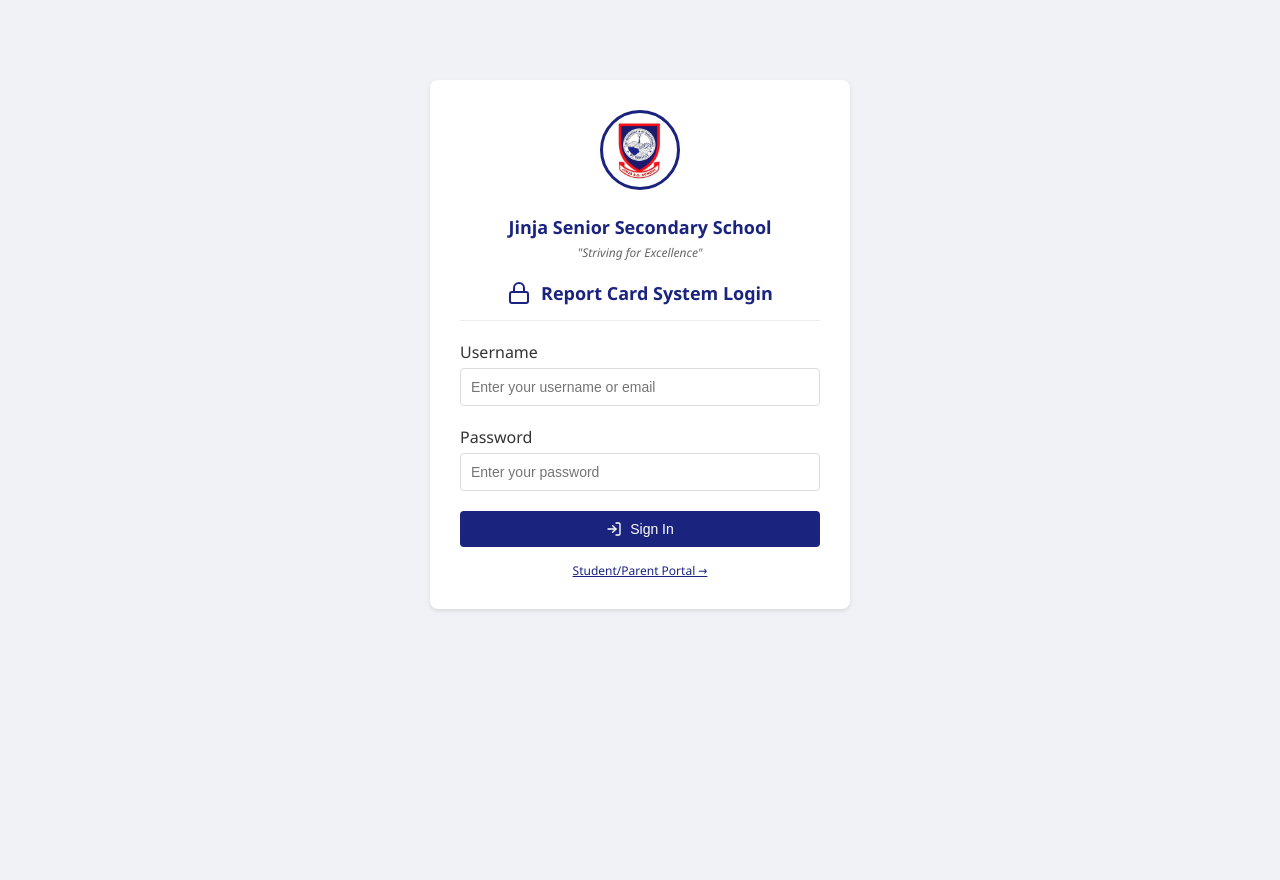
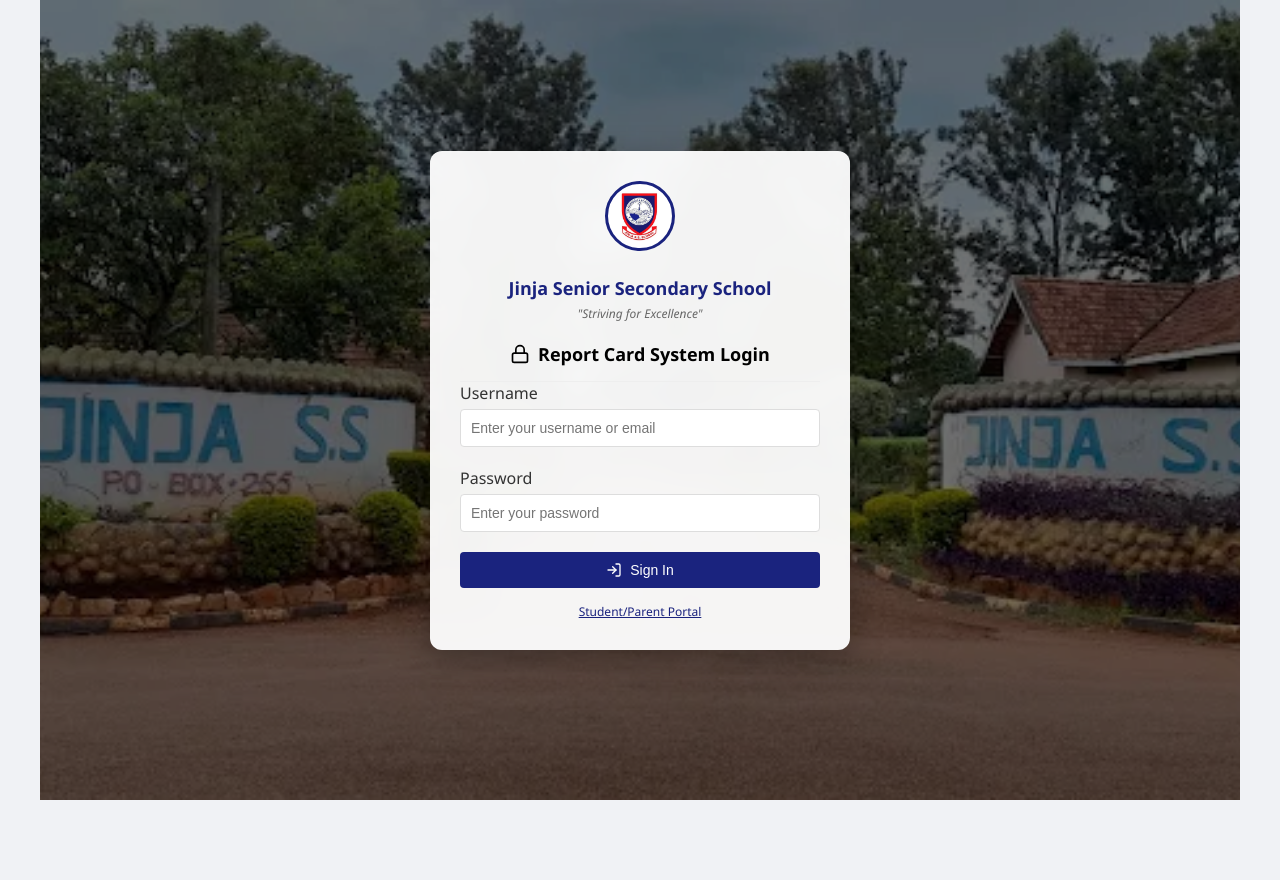
Before and after one commit to jiangsalim/jinja-sss-report-card, a Django app: page /login/ in a window 1280 px wide. After the commit the page ends 800 px from the top, so only its background shows below. Run offline with Django 5.2, Linux system fonts and the light colour scheme.

Commit message:
Add school photo background to login pages

```diff
--- a/templates/accounts/login.html
+++ b/templates/accounts/login.html
@@ -1,8 +1,59 @@
 {% extends 'base.html' %}
 
 {% block content %}
-<div style="max-width: 420px; margin: 80px auto;">
-    <div class="card">
+<style>
+    .login-page {
+        min-height: 100vh;
+        display: flex;
+        align-items: center;
+        justify-content: center;
+        background: url('/static/img/school-bg.jpg') center/cover no-repeat;
+        position: relative;
+        margin: -30px -20px;
+    }
+
+    .login-page::before {
+        content: '';
+        position: absolute;
+        top: 0;
+        left: 0;
+        width: 100%;
+        height: 100%;
+        background: rgba(0, 0, 0, 0.55);
+    }
+
+    .login-card {
+        position: relative;
+        z-index: 1;
+        width: 100%;
+        max-width: 420px;
+        background: rgba(255, 255, 255, 0.95);
+        border-radius: 12px;
+        padding: 30px;
+        box-shadow: 0 8px 32px rgba(0, 0, 0, 0.3);
+        backdrop-filter: blur(10px);
+    }
+
+    .login-card .login-badge img {
+        width: 70px;
+        height: 70px;
+        border-radius: 50%;
+        object-fit: cover;
+        border: 3px solid #1a237e;
+        padding: 3px;
+        background: white;
+    }
+
+    @media (max-width: 480px) {
+        .login-card {
+            margin: 15px;
+            padding: 20px;
+        }
+    }
+</style>
+
+<div class="login-page">
+    <div class="login-card">
 
         <div class="login-badge">
             <img src="/static/img/school-badge.jfif" alt="Jinja SSS Badge">
@@ -11,8 +62,8 @@
         <div class="school-name">Jinja Senior Secondary School</div>
         <div class="school-motto">"Striving for Excellence"</div>
 
-        <h2 style="text-align: center; justify-content: center; font-size: 18px; border-bottom: 1px solid #eee; padding-bottom: 15px;">
-            <svg xmlns="http://www.w3.org/2000/svg" viewBox="0 0 24 24" fill="none" stroke="currentColor" stroke-width="2" stroke-linecap="round" stroke-linejoin="round">
+        <h2 style="text-align: center; justify-content: center; font-size: 18px; border-bottom: 1px solid #eee; padding-bottom: 15px; display: flex; align-items: center; gap: 8px;">
+            <svg xmlns="http://www.w3.org/2000/svg" viewBox="0 0 24 24" fill="none" stroke="currentColor" stroke-width="2" stroke-linecap="round" stroke-linejoin="round" style="width: 20px; height: 20px;">
                 <rect x="3" y="11" width="18" height="11" rx="2" ry="2"/>
                 <path d="M7 11V7a5 5 0 0 1 10 0v4"/>
             </svg>
@@ -51,12 +102,13 @@
                 </svg>
                 Sign In
             </button>
-                    <p style="text-align: center; margin-top: 15px; font-size: 12px;">
+        </form>
+
+        <p style="text-align: center; margin-top: 15px; font-size: 12px;">
             <a href="{% url 'student_parent_login' %}" style="color: #1a237e;">
-                Student/Parent Portal →
+                Student/Parent Portal
             </a>
         </p>
-        </form>
     </div>
 </div>
 {% endblock %}
```
Also changed, not shown: templates/parents/login.html (+56 -5 lines), static/img/school-bg.jpg (added).
